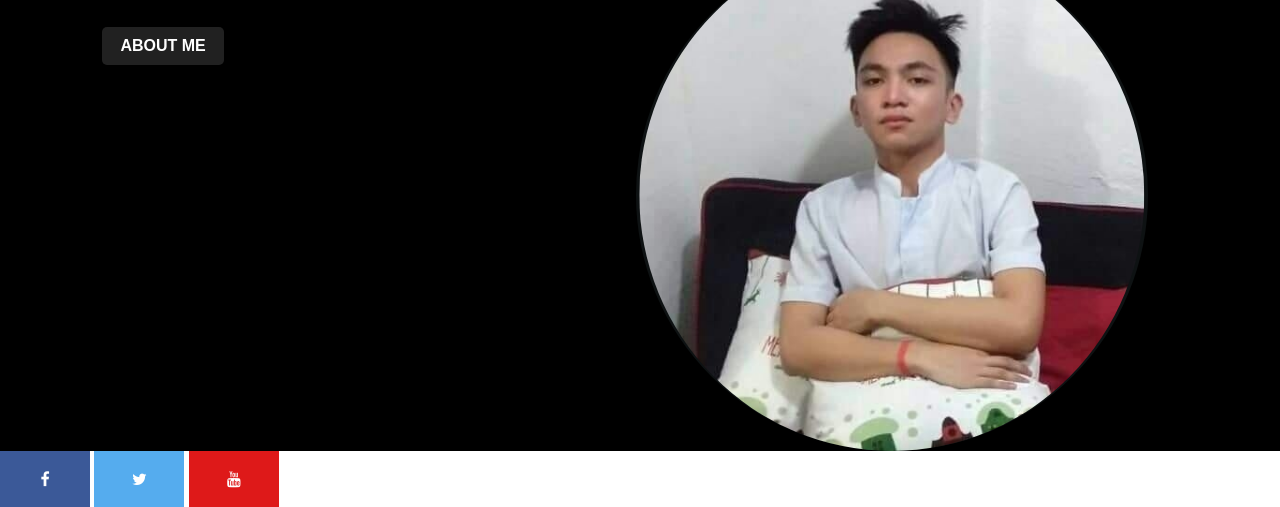
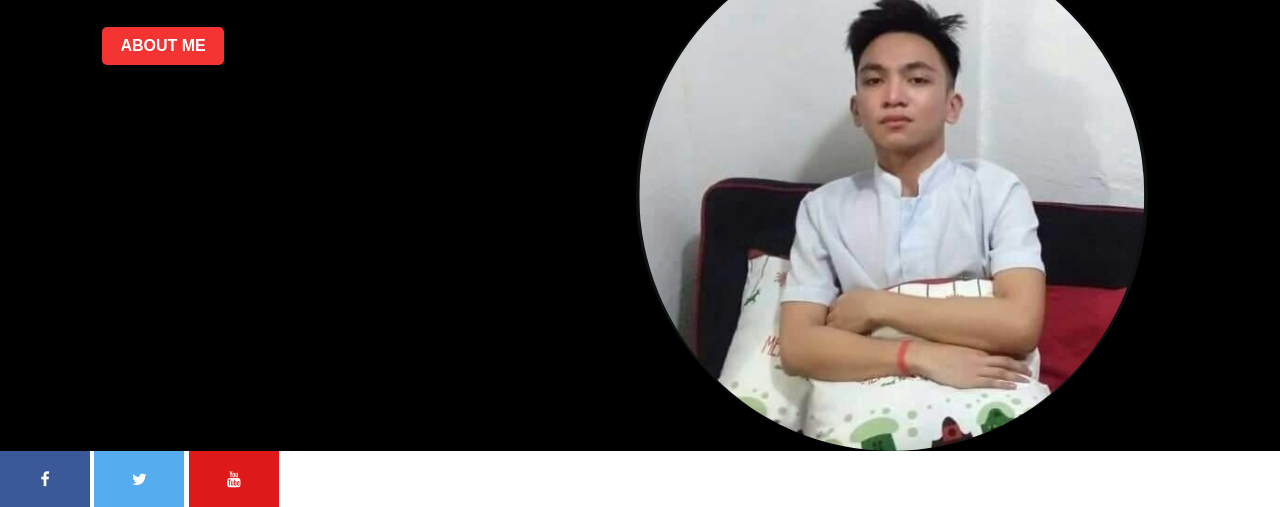
Before and after one commit to Arvee01/okguys, a plain HTML site: page index.html in a window 1280 px wide. In both pictures the pointer is over the link "ABOUT ME". Shown: the part 349-856 px from the top of the page. Drawn offline with Linux system fonts and the light colour scheme.

Commit message:
Add files via upload

```diff
--- a/styles.css
+++ b/styles.css
@@ -131,3 +131,7 @@ span{
     background: #de1919;
     color: white;
   }
+
+  .detel a:hover {
+    background-color: rgb(244, 51, 51);
+  }
```
